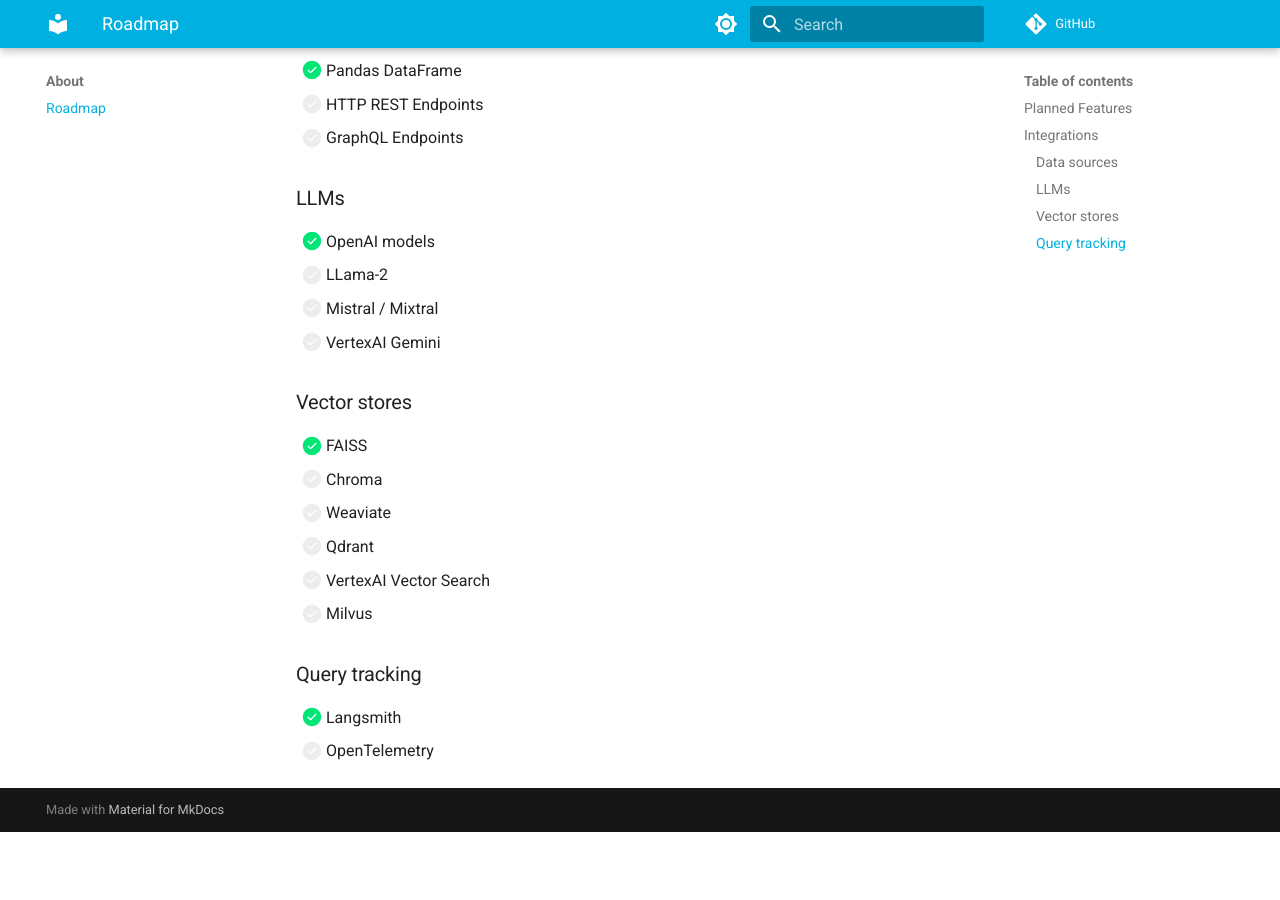
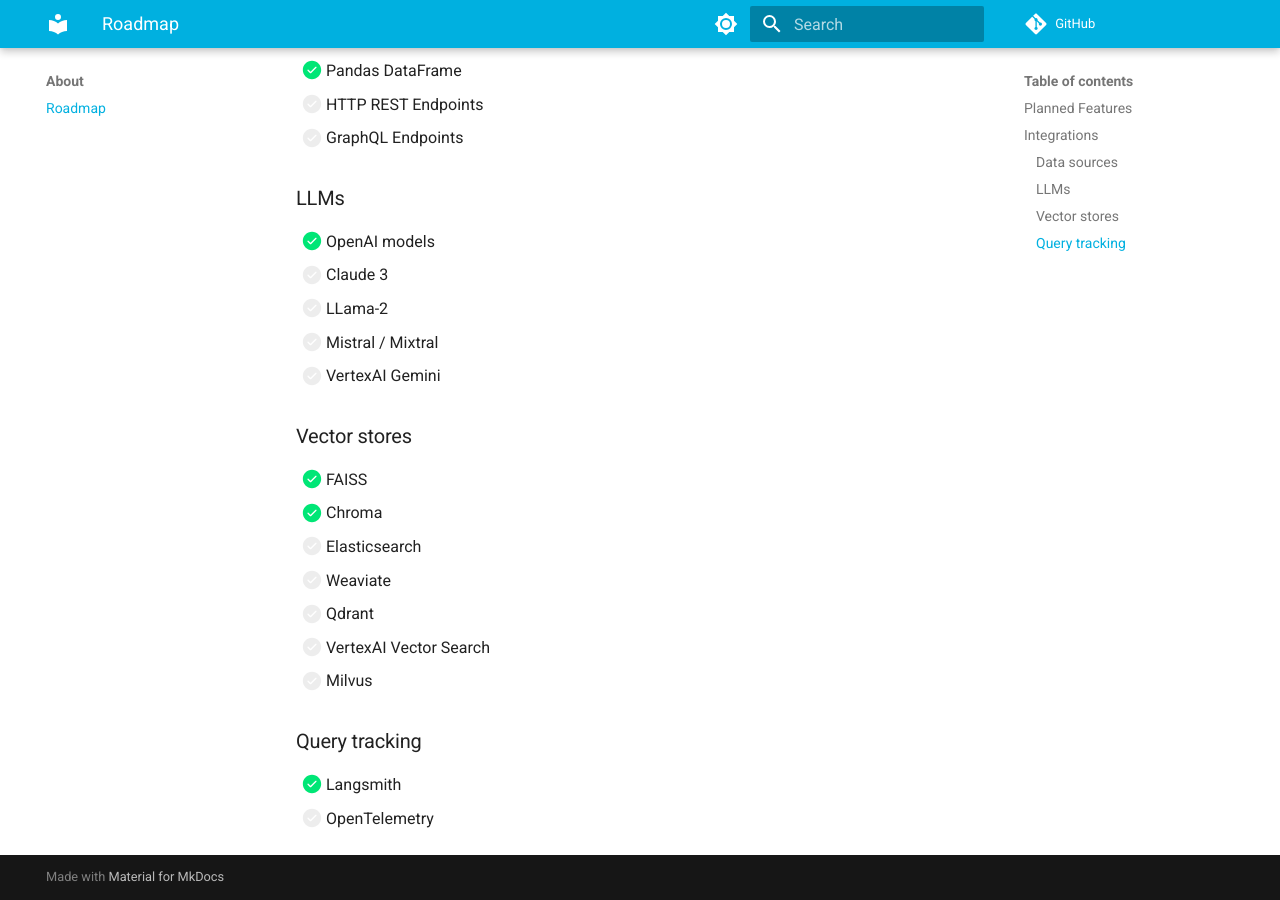
Before and after one commit to deepsense-ai/db-ally, an MkDocs documentation site: the page built from docs/about/roadmap.md, in a window 1280 px wide and 900 px high, scrolled down 911 px. Built offline with MkDocs 1.6.1 and Material for MkDocs 9.7.7, drawn with Linux system fonts in a browser that asks for light colours; comment, search, counter and statistics services are not loaded; before the commit the page ends 1743 px from its top, so only the background shows below that.

Commit message:
docs: update roadmap

```diff
--- a/docs/about/roadmap.md
+++ b/docs/about/roadmap.md
@@ -33,6 +33,7 @@
 ### LLMs
 
 - [x] OpenAI models
+- [ ] Claude 3
 - [ ] LLama-2
 - [ ] Mistral / Mixtral
 - [ ] VertexAI Gemini
@@ -40,7 +41,8 @@
 ### Vector stores
 
 - [x] FAISS
-- [ ] Chroma
+- [x] Chroma
+- [ ] Elasticsearch
 - [ ] Weaviate
 - [ ] Qdrant
 - [ ] VertexAI Vector Search
```
